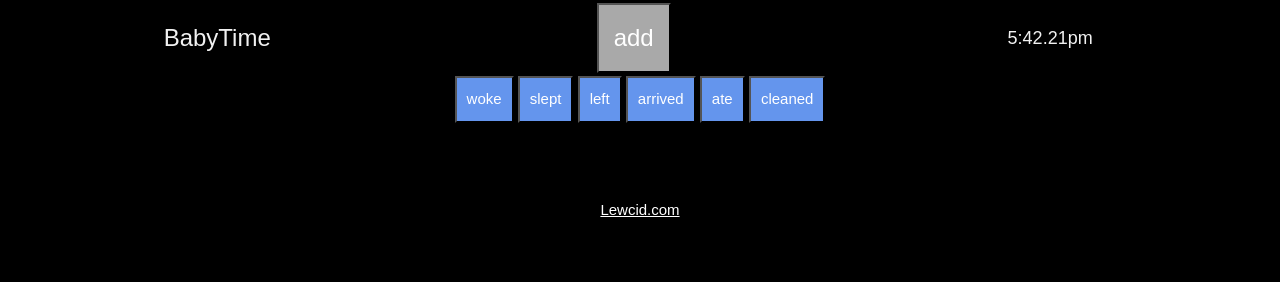
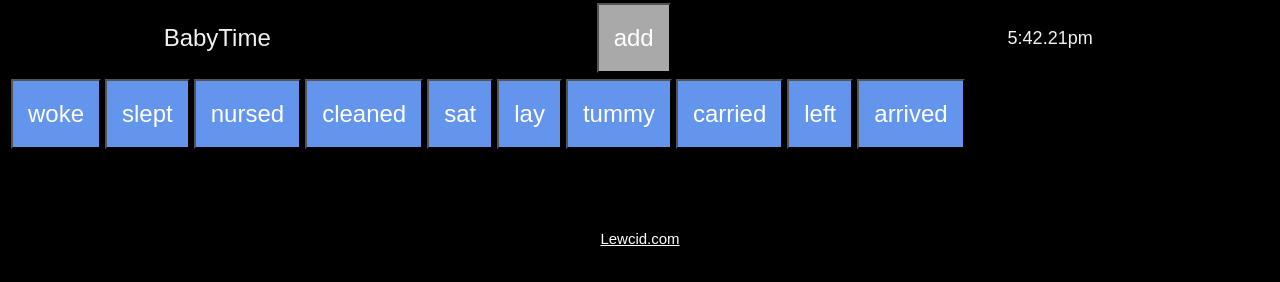
Before and after one commit to leweyg/timer, a plain HTML site: page docs/babytime.html in a window 1280 px wide. Drawn offline with Linux system fonts and the light colour scheme; a web font is replaced by a local one.

Commit message:
Better button system

```diff
--- a/docs/babytime.html
+++ b/docs/babytime.html
@@ -20,7 +20,7 @@ html,body,h1,h2,h3,h4,h5,h6 {font-family: "Roboto", sans-serif}
 .babyCol { width: 33%; }
 .babyColTime { font-size: large; }
 .babyButton { padding: 15px; background-color: darkgray; color: white; }
-.babyEventButton { padding: 10px;background-color: cornflowerblue; color: white; }
+.babyEventButton { padding: 15px; font-size: x-large; background-color: cornflowerblue; color: white; }
 
 </style>
 <body class="w3-black">
@@ -44,20 +44,31 @@ html,body,h1,h2,h3,h4,h5,h6 {font-family: "Roboto", sans-serif}
               <td class="babyCol babyColTime" id="main_time_now">time_now</td>
             </tr>
           </table>
-          <div>
-            <center>
-              <input value="woke" type="button" class="babyEventButton" onclick="BabyTimeCore.add_event('woke')" />
-              <input value="slept" type="button" class="babyEventButton" onclick="BabyTimeCore.add_event('slept')" />
 
-              <input value="left" type="button" class="babyEventButton" onclick="BabyTimeCore.add_event('left')" />
-              <input value="arrived" type="button" class="babyEventButton"onclick="BabyTimeCore.add_event('arrived')"   />
-
-              <input value="ate" type="button" class="babyEventButton" onclick="BabyTimeCore.add_event('ate')"  />
-              <input value="cleaned" type="button" class="babyEventButton" onclick="BabyTimeCore.add_event('cleaned')"  />
-              <br/>
-              <br/>
-            </center>
+          <div style="overflow-x: scroll;">
+            <table><tr id="main_button_list"></tr></table>
           </div>
+          <br/>
+          <script>
+            var ButtonNames = [
+              "woke", "slept", "nursed", "cleaned",
+              "sat", "lay", "tummy", "carried",
+              "left","arrived"
+            ];
+            function buildButtonList() {
+              var list = "";
+              for (var i in ButtonNames) {
+                var name = ButtonNames[i];
+                var btn = "<td><input type='button' class='babyEventButton' ";
+                btn += " value='" + name + "' ";
+                btn += " onclick=\"BabyTimeCore.add_event('" + name + "')\" ";
+                btn += " /></td>"
+                list += btn;
+              }
+              main_button_list.innerHTML = list;
+            }
+            buildButtonList();
+          </script>
 
           <table id="main_baby_events" class="babyTable">
           </table>
@@ -143,7 +154,7 @@ html,body,h1,h2,h3,h4,h5,h6 {font-family: "Roboto", sans-serif}
       var BabyTimeUtils = {
           cookieSave : function(state,prefix="baby_time") {
               var txt = JSON.stringify(state);
-              document.cookie = "max-age=2628000;" + prefix + "=" + txt;
+              document.cookie = prefix + "=" + txt;
           },
           cookieTryLoad : function(prefix="baby_time") {
               var parts = document.cookie.split(";");
```
Also changed, not shown: docs/babytime.js (deleted).
